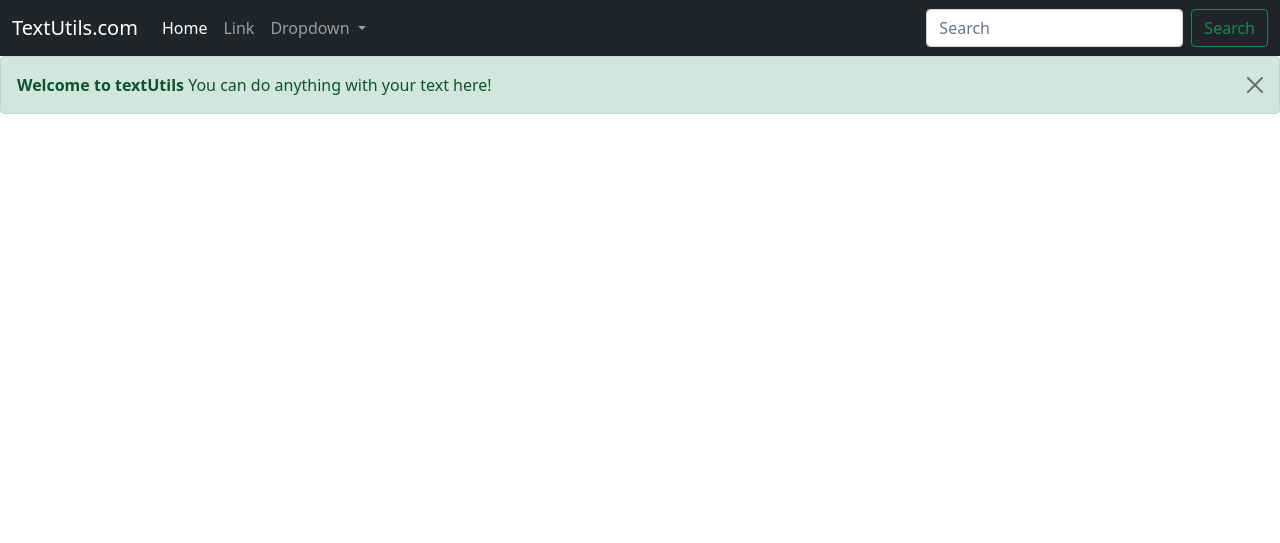
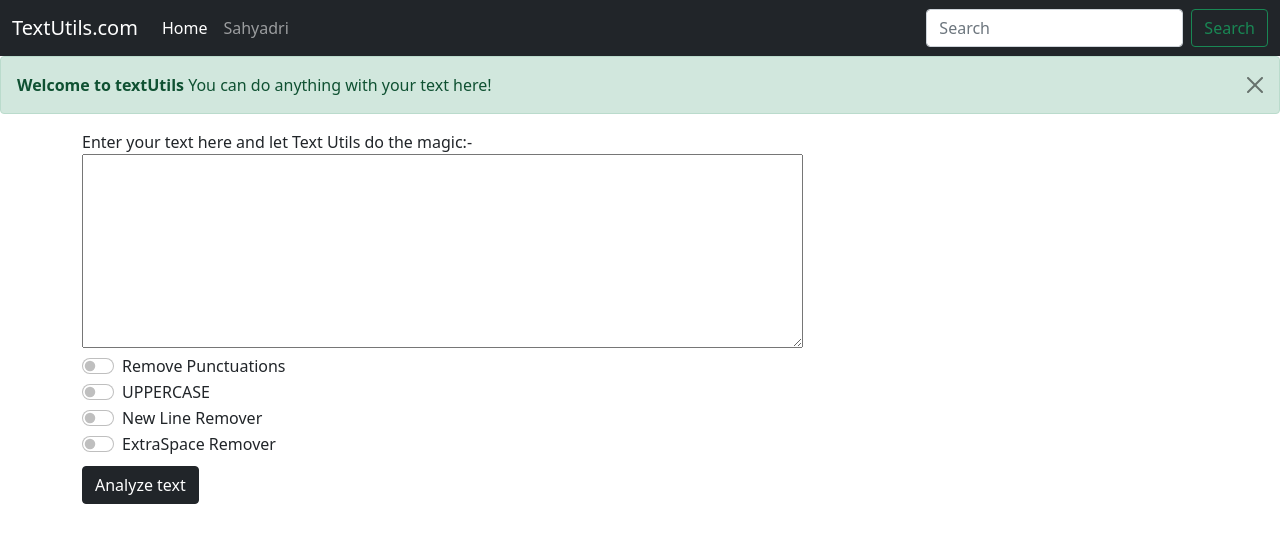
Before and after one commit to pratik3333/text.utils, a Django app: page / in a window 1280 px wide. Shown: the top 543 px of the page. Run offline with Django 3.2, Linux system fonts and the light colour scheme.

Commit message:
CSRF Tokens & Post Request

```diff
--- a/textutils2/templates/analyze.html
+++ b/textutils2/templates/analyze.html
@@ -7,7 +7,7 @@
 <body>
 <h1>Analyzed your text - {{purpose}}</h1>
 <p>
-      {{analyzed_text}}
+<pre>{{analyzed_text}}</pre>
 
 </body>
 </html>
--- a/textutils2/templates/index2.html
+++ b/textutils2/templates/index2.html
@@ -1,5 +1,5 @@
 <!doctype html>
-<html lang="en">
+<html lang="en" xmlns="http://www.w3.org/1999/html">
   <head>
     <!-- Required meta tags -->
     <meta charset="utf-8">
@@ -23,18 +23,7 @@
           <a class="nav-link active" aria-current="page" href="#">Home</a>
         </li>
         <li class="nav-item">
-          <a class="nav-link" href="#">Link</a>
-        </li>
-        <li class="nav-item dropdown">
-          <a class="nav-link dropdown-toggle" href="#" id="navbarDropdown" role="button" data-bs-toggle="dropdown" aria-expanded="false">
-            Dropdown
-          </a>
-          <ul class="dropdown-menu" aria-labelledby="navbarDropdown">
-            <li><a class="dropdown-item" href="#">Action</a></li>
-            <li><a class="dropdown-item" href="#">Another action</a></li>
-            <li><hr class="dropdown-divider"></li>
-            <li><a class="dropdown-item" href="#">Something else here</a></li>
-          </ul>
+          <a class="nav-link" href="https://en.wikipedia.org/wiki/Western_Ghats">Sahyadri</a>
         </li>
         <li class="nav-item">
           <a class="nav-link disabled" href="#"></a>
@@ -51,6 +40,34 @@
   <strong>Welcome to textUtils</strong> You can do anything with your text here!
   <button type="button" class="btn-close" data-bs-dismiss="alert" aria-label="Close"></button>
 </div>
+    <div class="container">
+<label>Enter your text here and let Text Utils do the magic:-</label>
+
+<form action="/analyze" method="post"> {% csrf_token %}
+
+<textarea class="color" name="text" style="margin: 0px; width: 721px; height: 194px;"></textarea><br>
+
+      <div class="form-check form-switch">
+  <input class="form-check-input" name="removepunc" type="checkbox" id="flexSwitchCheckDefault1">
+  <label class="form-check-label" for="flexSwitchCheckDefault1">Remove Punctuations</label>
+</div>
+      <div class="form-check form-switch">
+  <input class="form-check-input" name="fullcaps" type="checkbox" id="flexSwitchCheckDefault2">
+  <label class="form-check-label" for="flexSwitchCheckDefault2">UPPERCASE</label>
+</div>
+      <div class="form-check form-switch">
+  <input class="form-check-input" name="newlineremover" type="checkbox" id="flexSwitchCheckDefault3">
+  <label class="form-check-label" for="flexSwitchCheckDefault3">New Line Remover</label>
+</div>
+      <div class="form-check form-switch">
+  <input class="form-check-input" name="extraspaceremover" type="checkbox" id="flexSwitchCheckDefault4">
+  <label class="form-check-label" for="flexSwitchCheckDefault4">ExtraSpace Remover</label><br>
+</div>
+      <button type="submit" class="btn btn-dark mt-2"> Analyze text</button>
+  </form>
+    </div>
+
+
 
     <!-- Optional JavaScript; choose one of the two! -->
 
--- a/textutils2/textutils2/views.py
+++ b/textutils2/textutils2/views.py
@@ -6,12 +6,12 @@ def index(request):
 
 def analyze(request):
     #Get the text
-    djtext=request.GET.get('text', 'default')
+    djtext=request.POST.get('text', 'default')
     #check checkbox values
-    removepunc=request.GET.get('removepunc', 'off')
-    fullcaps=request.GET.get('fullcaps', 'off')
-    newlineremover=request.GET.get('newlineremover', 'off')
-    extraspaceremover=request.GET.get('extraspaceremover', 'off')
+    removepunc=request.POST.get('removepunc', 'off')
+    fullcaps=request.POST.get('fullcaps', 'off')
+    newlineremover=request.POST.get('newlineremover', 'off')
+    extraspaceremover=request.POST.get('extraspaceremover', 'off')
 
     #check which checkbox is on
     if removepunc == "on":
@@ -34,7 +34,7 @@ def analyze(request):
     elif(newlineremover=="on"):
         analyzed = ""
         for char in djtext:
-            if char !="\n":
+            if char !="\n" and char !="\r":
                 analyzed = analyzed + char
         params = {'purpose': 'Removed NewLines', 'analyzed_text': analyzed}
         # analyze the text
```
